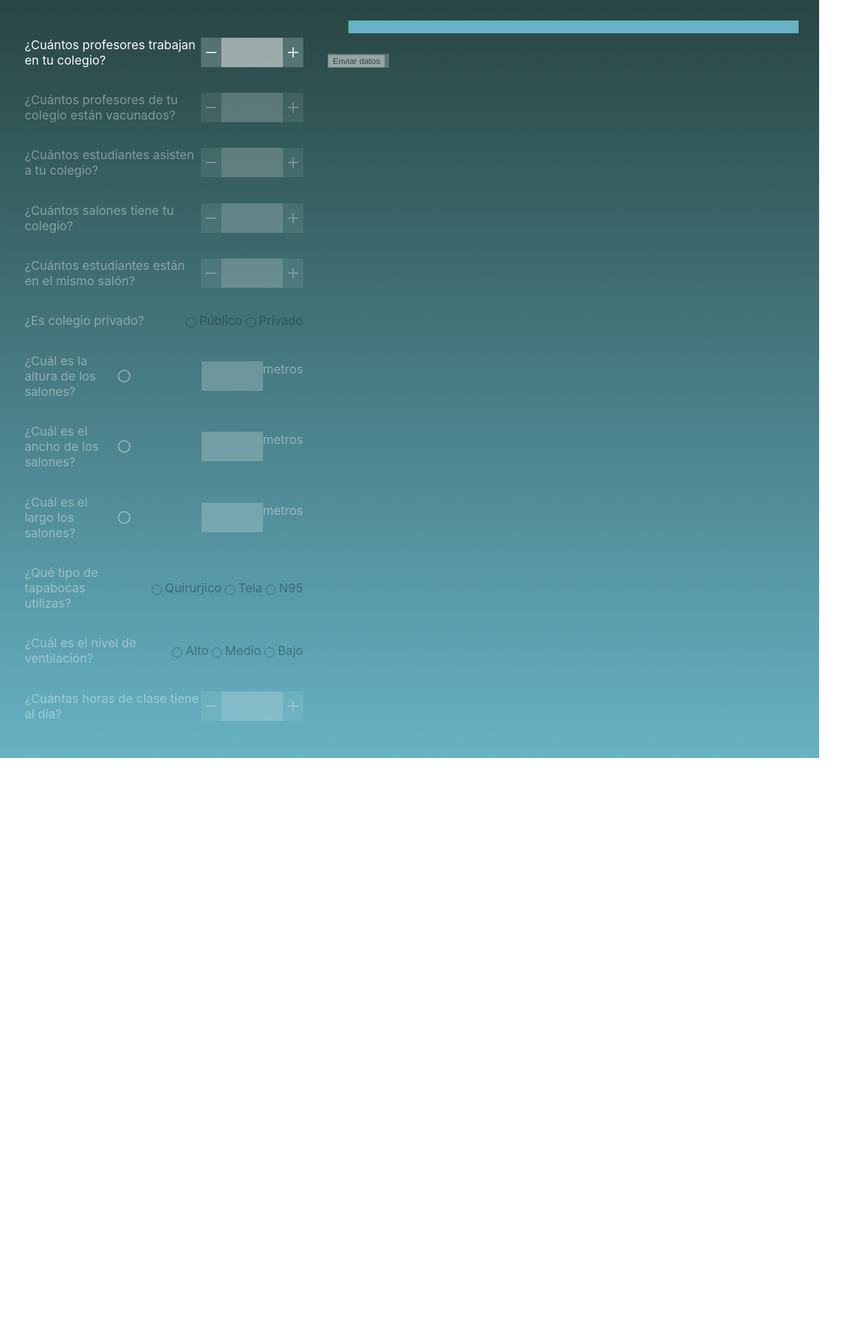
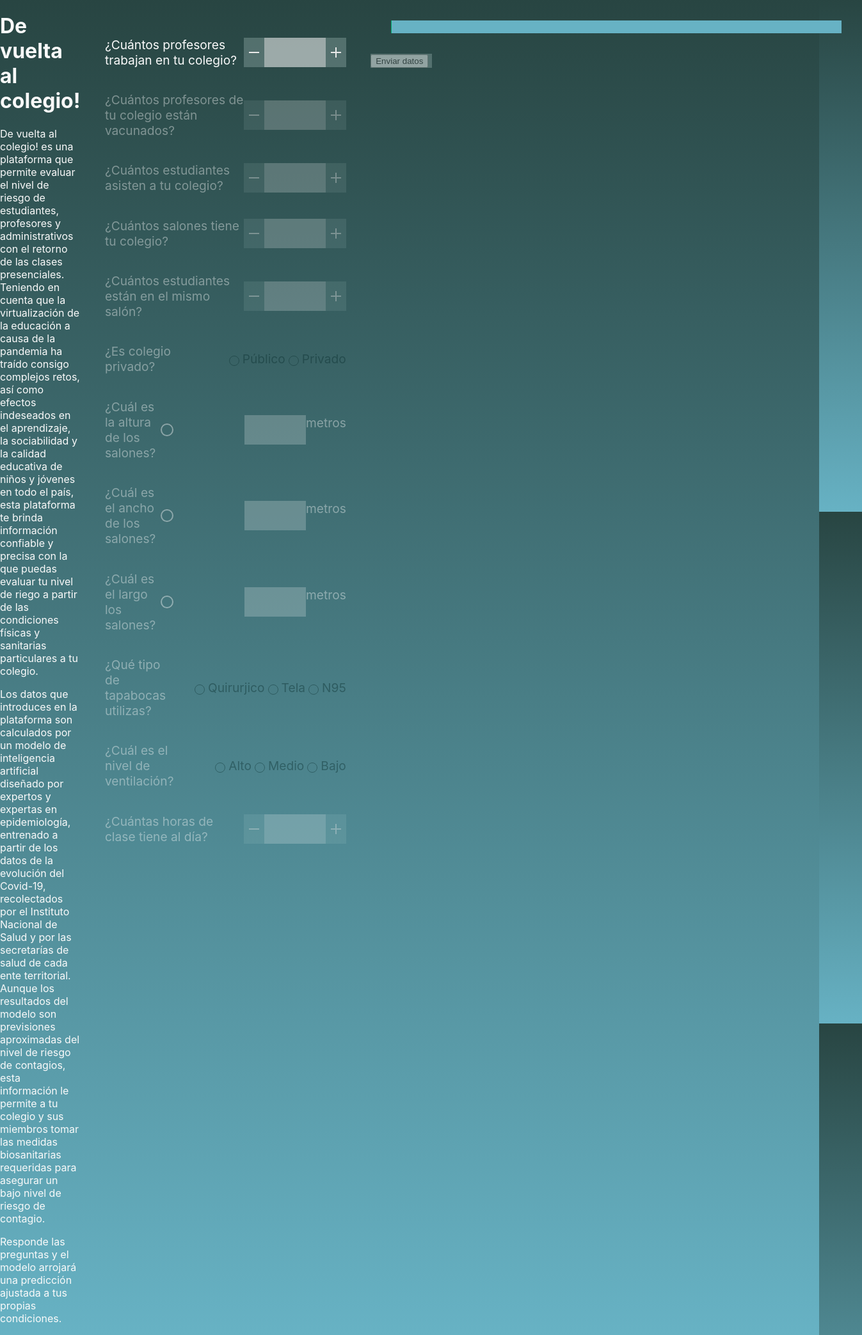
Before and after one commit to enflujo/colev-colegios, a website built with webpack: page src/index.html in a window 1280 px wide. Shown: the whole page at 64% size, 1347 px wide, since content can reach past the window. Before the commit the page ends 1185 px from the top, so only its background shows below. Built offline with nearby package versions, Linux system fonts and the light colour scheme.

Commit message:
Título, texto intro y textos barra procentaje

```diff
--- a/src/index.html
+++ b/src/index.html
@@ -8,6 +8,12 @@
   </head>
   <body>
     <div id="app">
+      <div id="intro">
+        <h1>De vuelta al colegio!</h1>
+        <p>De vuelta al colegio! es una plataforma que permite evaluar el nivel de riesgo de estudiantes, profesores y administrativos con el retorno de las clases presenciales. Teniendo en cuenta que la virtualización de la educación a causa de la pandemia ha traído consigo complejos retos, así como efectos indeseados en el aprendizaje, la sociabilidad y la calidad educativa de niños y jóvenes en todo el país, esta plataforma te brinda información confiable y precisa con la que puedas evaluar tu nivel de riego a partir de las condiciones físicas y sanitarias particulares a tu colegio. </p>
+        <p>Los datos que introduces en la plataforma son calculados por un modelo de inteligencia artificial diseñado por expertos y expertas en epidemiología, entrenado a partir de los datos de la evolución del Covid-19, recolectados por el Instituto Nacional de Salud y por las secretarías de salud de cada ente territorial. Aunque los resultados del modelo son previsiones aproximadas del nivel de riesgo de contagios, esta información le permite a tu colegio y sus miembros tomar las medidas biosanitarias requeridas para asegurar un bajo nivel de riesgo de contagio.</p>
+        <p>Responde las preguntas y el modelo arrojará una predicción ajustada a tus propias condiciones.</p>
+      </div>
       <div id="entradas">
         <div id="n_teachers" class="entrada entradaNumerica active">
           <p class="pregunta">¿Cuántos profesores trabajan en tu colegio?</p>
--- a/src/index.js
+++ b/src/index.js
@@ -57,6 +57,8 @@ function actualizarBarraPorcentaje() {
   const actives = document.querySelectorAll(".active");
   let widthActual = ((actives.length) / (entradas.length)) * 100;
   porcentajeAvanzado.style.width = widthActual + "%";
+  let widthActualSinDecimales = Math.floor(widthActual);
+  porcentajeAvanzado.innerText = widthActualSinDecimales + "% avanzado";
   console.log(widthActual, entradas.length, actives.length);
 }
 
```
